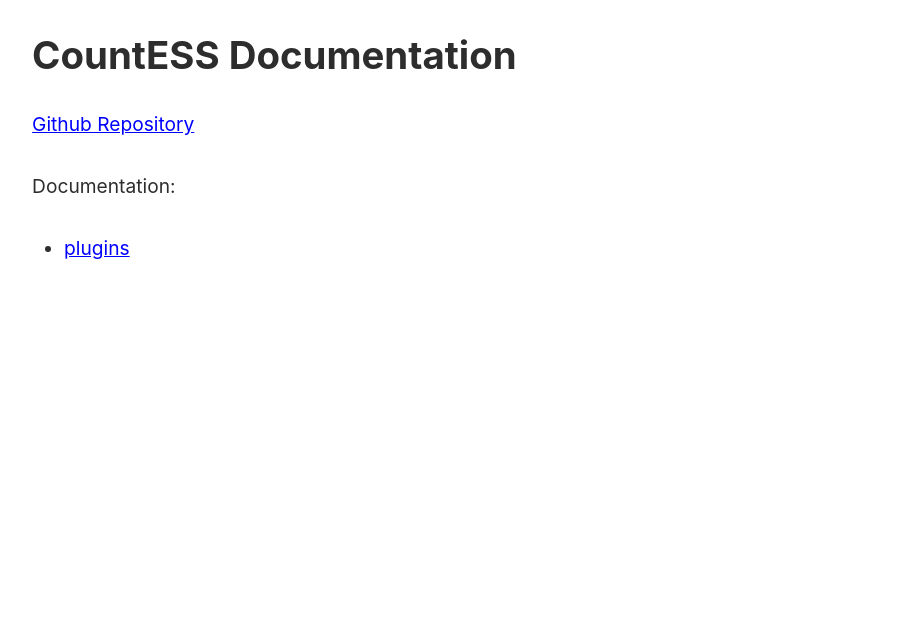
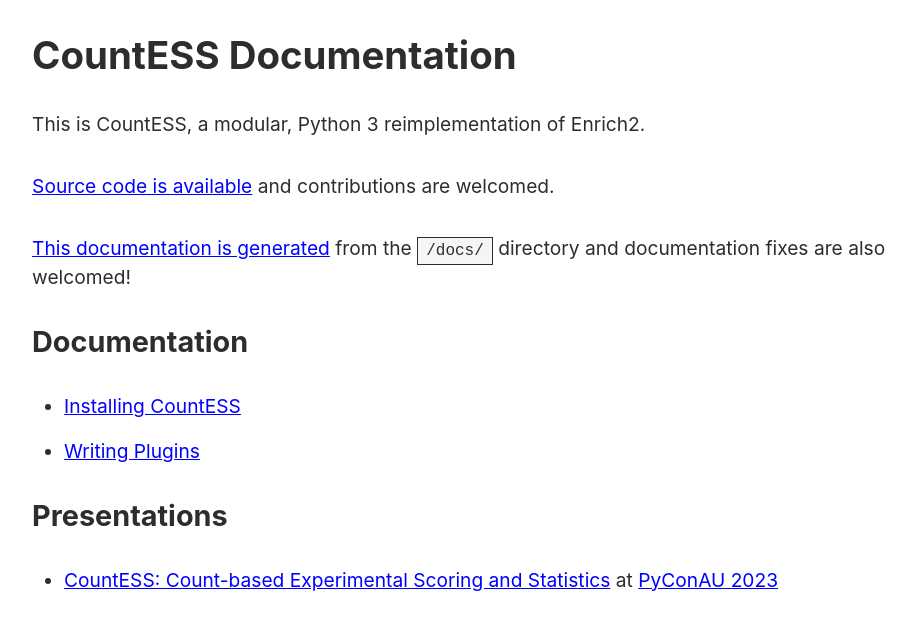
Before and after one commit to CountESS-Project/CountESS, a Jekyll site: the page built from docs/index.md, in a window 1280 px wide. Shown: the top 630 px of the page, without its empty margins (162-1078 px from the left). Built offline with Jekyll 4.4.1, drawn with Linux system fonts in a browser that asks for light colours; our own code applies the rules of GitHub Pages for plain Markdown files.

Commit message:
starting on docs website

```diff
--- a/docs/index.md
+++ b/docs/index.md
@@ -1,7 +1,18 @@
 # CountESS Documentation
 
-[Github Repository](https://github.com/CountESS-Project/CountESS/)
+This is CountESS, a modular, Python 3 reimplementation of Enrich2.
 
-Documentation:
+[Source code is available](https://github.com/CountESS-Project/CountESS)
+and contributions are welcomed.
 
-* [plugins](plugins/)
+[This documentation is generated](https://github.com/CountESS-Project/CountESS/tree/main/docs)
+from the `/docs/` directory and documentation fixes are also welcomed!
+
+## Documentation
+
+* [Installing CountESS](installing-countess/)
+* [Writing Plugins](writing-plugins/)
+
+## Presentations
+
+* [CountESS: Count-based Experimental Scoring and Statistics](https://www.youtube.com/watch?v=JzU6cbvZ0a0) at [PyConAU 2023](https://2023.pycon.org.au/)
```
Also changed, not shown: doc/writing_plugins.md (deleted, +0 -44 lines), docs/installing-countess/index.md (added, +23 -0 lines), docs/writing-plugins/index.md (added, +82 -0 lines), docs/config-file-format/index.md (added).
